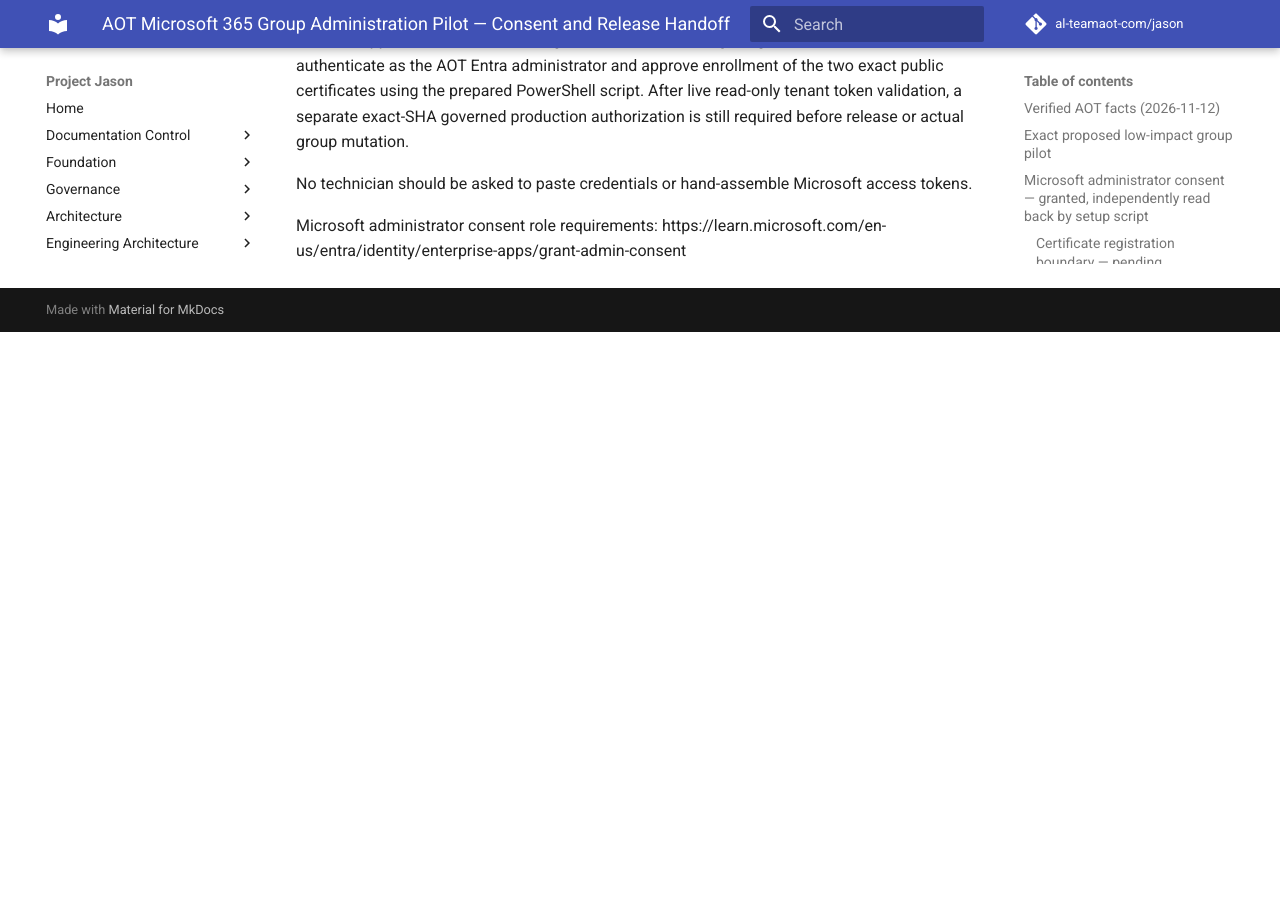
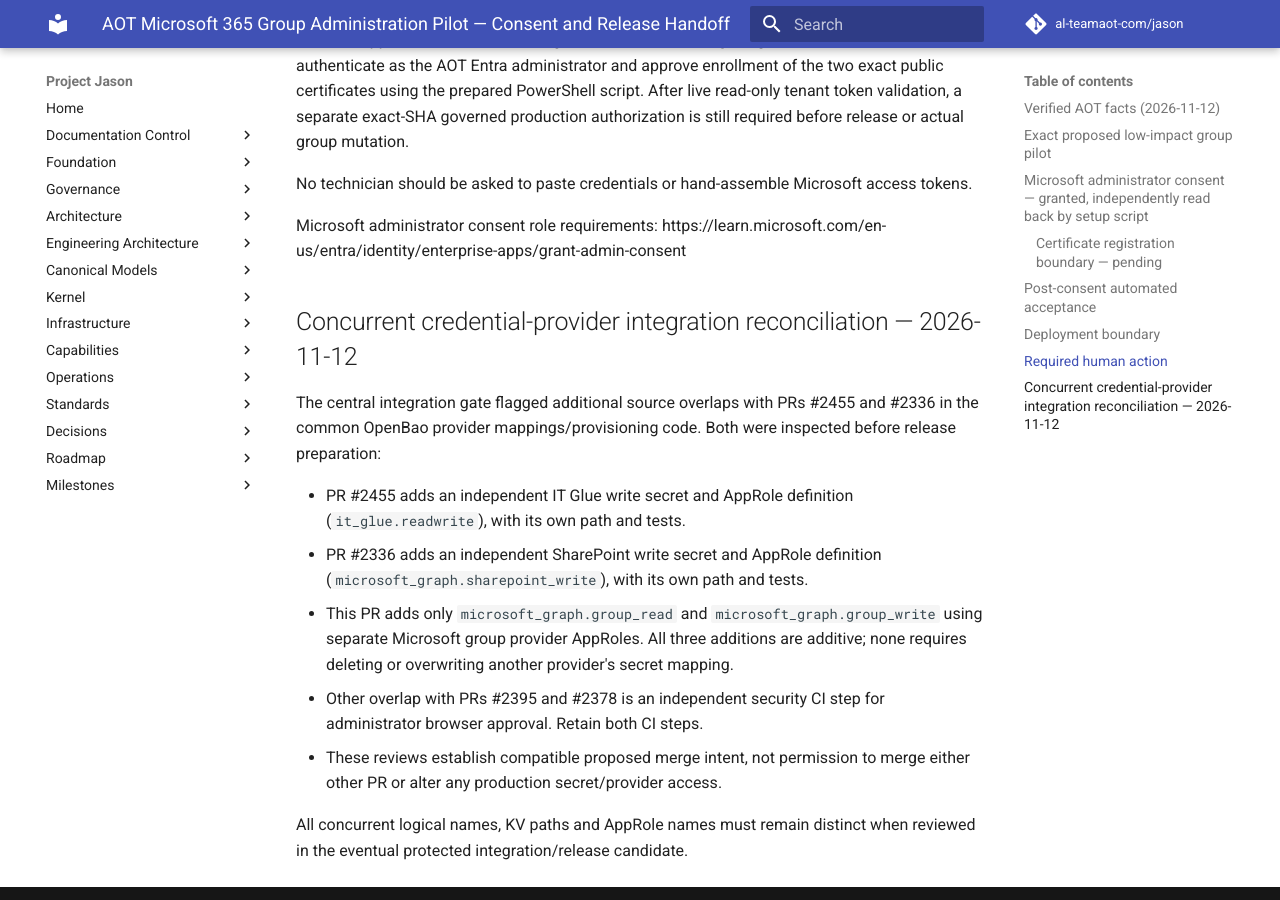
Before and after one commit to al-teamaot-com/jason, an MkDocs documentation site: the page built from docs/operations/AOT-M365-Group-Admin-Pilot-20261112.md, in a window 1280 px wide and 900 px high, scrolled down 3731 px. Built offline with MkDocs 1.6.1 and Material for MkDocs 9.7.7, drawn with Linux system fonts in a browser that asks for light colours; comment, search, counter and statistics services are not loaded; before the commit the page ends 4063 px from its top, so only the background shows below that.

Commit message:
docs(microsoft): reconcile concurrent isolated credential integrations

```diff
--- a/docs/operations/AOT-M365-Group-Admin-Pilot-20261112.md
+++ b/docs/operations/AOT-M365-Group-Admin-Pilot-20261112.md
@@ -77,3 +77,25 @@
 No technician should be asked to paste credentials or hand-assemble Microsoft access tokens.
 
 Microsoft administrator consent role requirements: https://learn.microsoft.com/en-us/entra/identity/enterprise-apps/grant-admin-consent
+
+## Concurrent credential-provider integration reconciliation — 2026-11-12
+
+The central integration gate flagged additional source overlaps with PRs #2455
+and #2336 in the common OpenBao provider mappings/provisioning code. Both were
+inspected before release preparation:
+
+- PR #2455 adds an independent IT Glue write secret and AppRole definition
+  (`it_glue.readwrite`), with its own path and tests.
+- PR #2336 adds an independent SharePoint write secret and AppRole definition
+  (`microsoft_graph.sharepoint_write`), with its own path and tests.
+- This PR adds only `microsoft_graph.group_read` and
+  `microsoft_graph.group_write` using separate Microsoft group provider
+  AppRoles. All three additions are additive; none requires deleting or
+  overwriting another provider's secret mapping.
+- Other overlap with PRs #2395 and #2378 is an independent security CI step
+  for administrator browser approval. Retain both CI steps.
+- These reviews establish compatible proposed merge intent, not permission
+  to merge either other PR or alter any production secret/provider access.
+
+All concurrent logical names, KV paths and AppRole names must remain distinct
+when reviewed in the eventual protected integration/release candidate.
```
